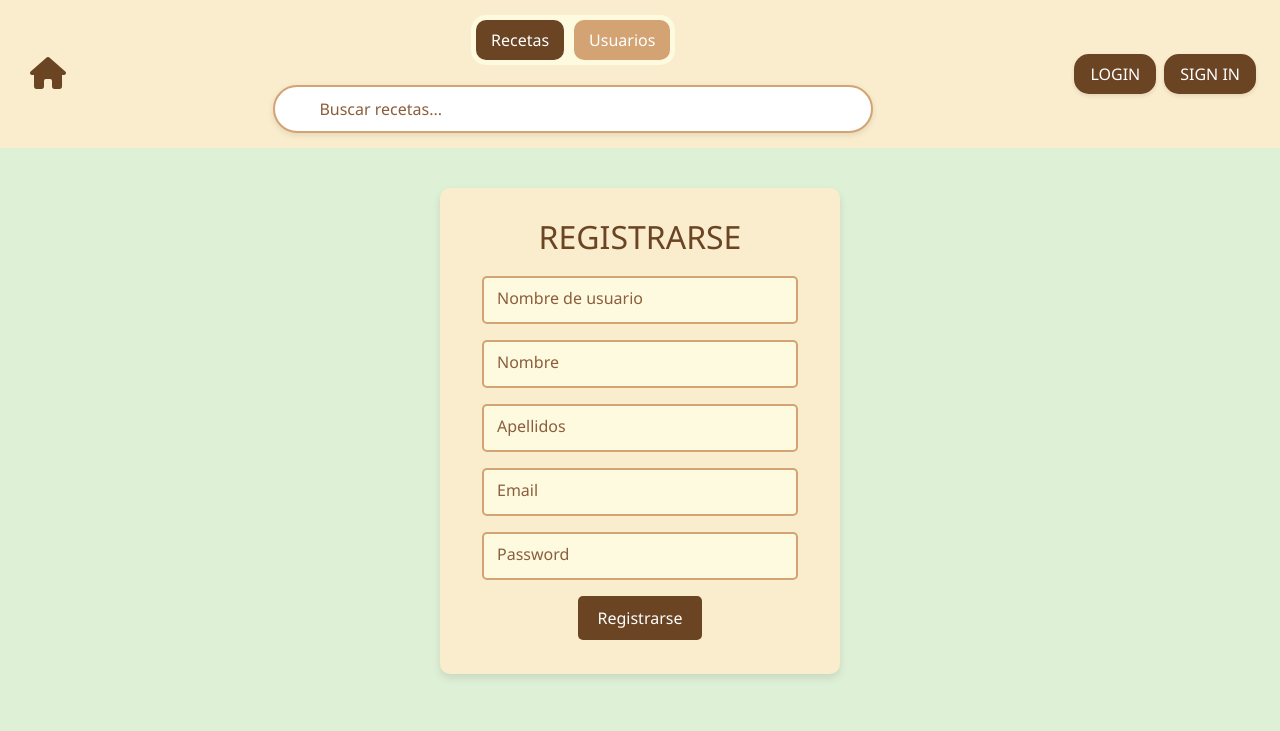
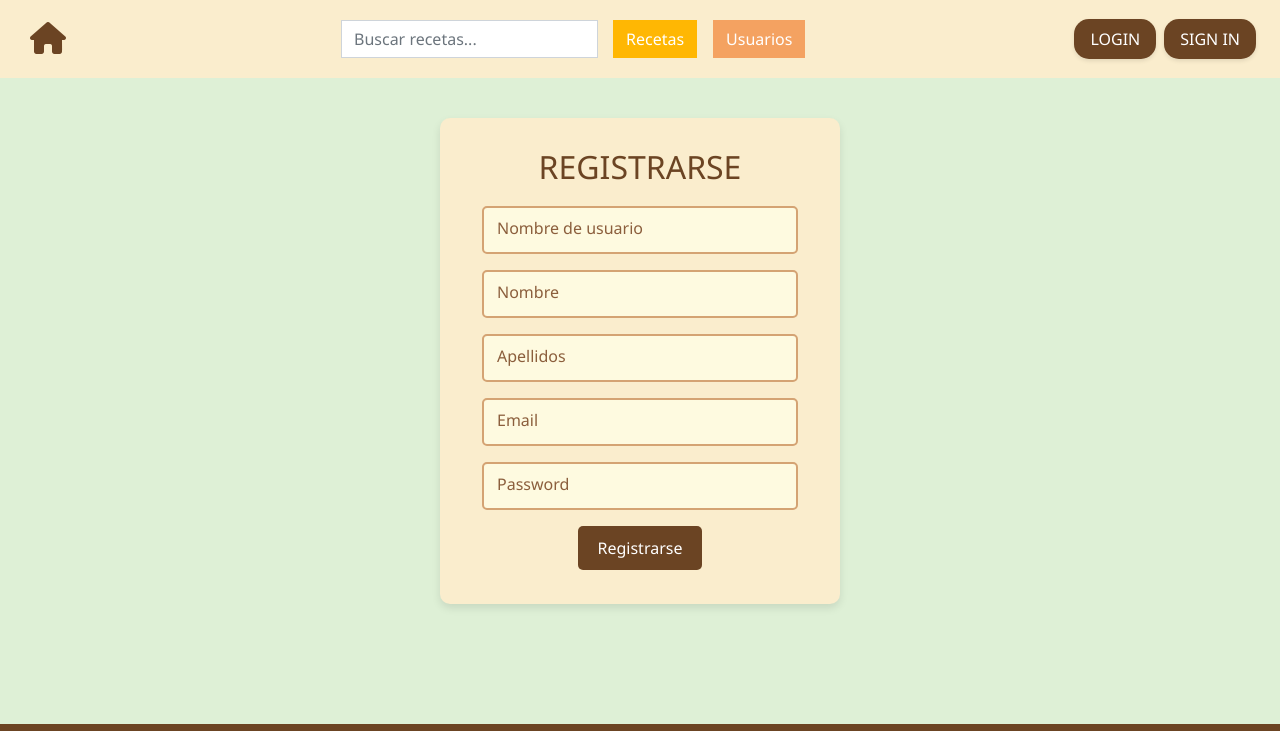
Before and after one commit to 4GeeksAcademy/ProyectoFinal-BiteBuddies, a React app: page /sign_in in a window 1280 px wide. Shown: the top 731 px of the page. Built offline with nearby package versions, Linux system fonts and the light colour scheme; no server answers.

Commit message:
Navbar botones ajustados

```diff
--- a/src/front/js/component/navbar/index.js
+++ b/src/front/js/component/navbar/index.js
@@ -15,15 +15,14 @@ export const Navbar = () => {
     }, []);
 
     const handleRecetasClick = () => {
-        actions.switchToRecipesView(); // Cambia a la vista de recetas
-        navigate('/'); // Navegar a la ruta principal de recetas
+        actions.switchToRecipesView();
+        navigate('/'); // Redirigir al Home
     };
 
     const handleUsuariosClick = () => {
-        actions.switchToUsersView(); // Cambia a la vista de usuarios
-        navigate('/usuarios'); // Navegar a la ruta de usuarios
+        actions.switchToUsersView();
+        navigate('/'); // Redirigir al Home
     };
-
 
     return (
         <nav className="navbar-container">
@@ -31,7 +30,13 @@ export const Navbar = () => {
                 <i className="fas fa-home home-icon"></i>
             </Link>
 
-            <SearchBar actions={actions} store={store} />
+            {/* Usar el SearchBar para manejar la búsqueda y las opciones */}
+            <SearchBar
+                actions={actions}
+                store={store}
+                handleRecetasClick={handleRecetasClick}
+                handleUsuariosClick={handleUsuariosClick}
+            />
 
             <div className="ml-auto">
                 {store.isLoggedIn && store.currentUser ? (
@@ -50,6 +55,11 @@ export const Navbar = () => {
                                 <Link className="dropdown-item" to={`/user-profile`}>
                                     Perfil
                                 </Link>
+                            </li>
+                            <li>
+                                <a className="dropdown-item" href="#">
+                                    Favoritos
+                                </a>
                             </li>
                             <li>
                                 <Link className="dropdown-item" to={`/login`} onClick={actions.logout}>
--- a/src/front/js/component/navbar/navBar.css
+++ b/src/front/js/component/navbar/navBar.css
@@ -158,6 +158,53 @@
     flex-grow: 1;
 }
 
+.search-bar-container {
+    display: flex;
+    justify-content: center;
+    align-items: center;
+}
+
+.input-group {
+    display: flex;
+}
+
+.btn-primary {
+    background-color: #0d6efd; /* Color de botón activo */
+    color: white;
+    border-color: #0d6efd;
+}
+
+.btn-secondary {
+    background-color: #6c757d; /* Color de botón desactivado */
+    color: white;
+    border-color: #6c757d;
+}
+
+.btn-active {
+    background-color: #ffb703; /* Color de pestaña activa personalizado */
+    color: white;
+    border-color: #ffb703;
+}
+
+.btn-inactive {
+    background-color: #f4a261; /* Color de pestaña inactiva personalizado */
+    color: white;
+    border-color: #f4a261;
+}
+
+.btn-group .btn {
+    flex: 1;
+    margin-left: -1px;
+    border-radius: 0;
+}
+
+
+
+.form-control {
+    flex-grow: 1;
+    border-radius: 0;
+}
+
 @media (max-width: 768px) {
     .navbar-container {
         flex-direction: column;
--- a/src/front/js/component/navbar/searchBar/searchBar.js
+++ b/src/front/js/component/navbar/searchBar/searchBar.js
@@ -1,8 +1,7 @@
 import React, { useState } from "react";
 import { SearchOptions } from "./searchOptions";
-import { SearchDropdown } from "./searchDropdown";
 
-export const SearchBar = ({ actions, store }) => {
+export const SearchBar = ({ actions, store, handleRecetasClick, handleUsuariosClick }) => {
     const [search, setSearch] = useState("");
     const [searchCategory, setSearchCategory] = useState("recetas");
 
@@ -13,22 +12,24 @@ export const SearchBar = ({ actions, store }) => {
     };
 
     return (
-        <div className="search-container">
-            <SearchOptions
-                searchCategory={searchCategory}
-                setSearchCategory={setSearchCategory}
-                isUserView={store.isUserView} // Estado de vista
-                switchToUsersView={actions.switchToUsersView} // Acción para cambiar a vista de usuarios
-                switchToRecipesView={actions.switchToRecipesView} // Acción para cambiar a vista de recetas
-            />
+        <div className="search-bar-container">
+            {/* Colocamos los botones y el input juntos */}
+            <div className="input-group">
                 <input
                     type="text"
-                className="search-input"
+                    className="form-control mx-2"
                     placeholder={`Buscar ${searchCategory}...`}
                     value={search}
                     onChange={handleSearchChange}
                 />
-            {/* <SearchDropdown searchCategory={searchCategory} search={search} store={store} /> */}
+                <SearchOptions
+                    searchCategory={searchCategory}
+                    setSearchCategory={setSearchCategory}
+                    isUserView={store.isUserView}
+                    switchToUsersView={handleUsuariosClick}
+                    switchToRecipesView={handleRecetasClick}
+                />
+            </div>
         </div>
     );
 };
--- a/src/front/js/component/navbar/searchBar/searchOptions.js
+++ b/src/front/js/component/navbar/searchBar/searchOptions.js
@@ -2,26 +2,24 @@ import React from "react";
 
 export const SearchOptions = ({ searchCategory, setSearchCategory, isUserView, switchToUsersView, switchToRecipesView }) => {
     return (
-        <div className="search-options">
-            {/* Botón para cambiar a la vista de recetas */}
+        <div className="btn-group">
             <button
                 type="button"
-                className={`option-button ${!isUserView ? 'active' : ''}`}
+                className={`btn ${!isUserView ? 'btn-active' : 'btn-inactive'} mx-2`}
                 onClick={() => {
                     setSearchCategory("recetas");
-                    switchToRecipesView(); // Cambia a la vista de recetas
+                    switchToRecipesView();
                 }}
             >
                 Recetas
             </button>
 
-            {/* Botón para cambiar a la vista de usuarios */}
             <button
                 type="button"
-                className={`option-button ${isUserView ? 'active' : ''}`}
+                className={`btn ${isUserView ? 'btn-active' : 'btn-inactive'} mx-2`}
                 onClick={() => {
                     setSearchCategory("usuarios");
-                    switchToUsersView(); // Cambia a la vista de usuarios
+                    switchToUsersView();
                 }}
             >
                 Usuarios
--- a/src/front/js/store/flux.js
+++ b/src/front/js/store/flux.js
@@ -26,9 +26,11 @@ const getState = ({ getStore, getActions, setStore }) => {
     },
     actions: {
       switchToRecipesView: () => {
+          console.log("Switching to Recipes View");
           setStore({ isUserView: false });
       },
       switchToUsersView: () => {
+          console.log("Switching to Users View");
           setStore({ isUserView: true });
       },
       buscar: (query, searchType) => {
```
Lines whose indentation alone changed are shown as unchanged.
